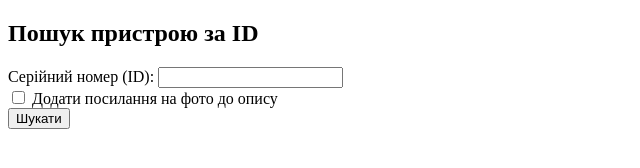
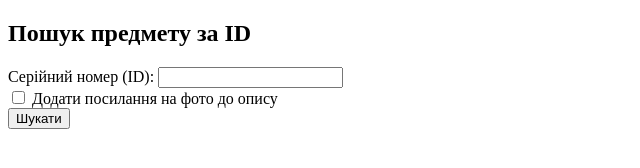
Before and after one commit to Trugss/backend-course-2025-6, a website: page SearchForm.html in a window 1280 px wide. Shown: the full height of the page, 0-640 px from the left. Drawn offline with Linux system fonts and the light colour scheme.

Commit message:
html updated

```diff
--- a/SearchForm.html
+++ b/SearchForm.html
@@ -5,7 +5,7 @@
     <title>Пошук інвентаря</title>
 </head>
 <body>
-    <h2>Пошук пристрою за ID </h2>
+    <h2>Пошук предмету за ID </h2>
     <form action="/search" method="POST" enctype="application/x-www-form-urlencoded">
         <div>
             <label for="id">Серійний номер (ID):</label>
```
Also changed, not shown: RegisterForm.html (+1 -1 lines).
